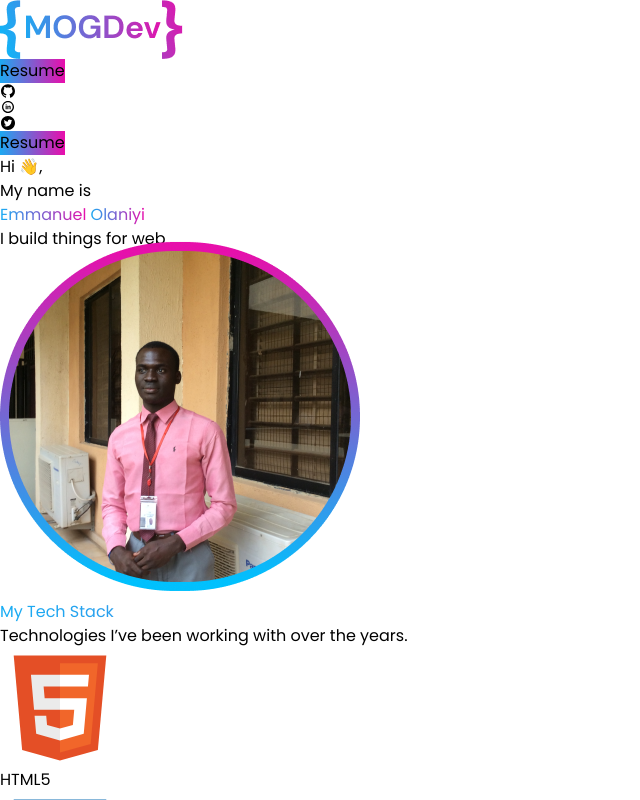
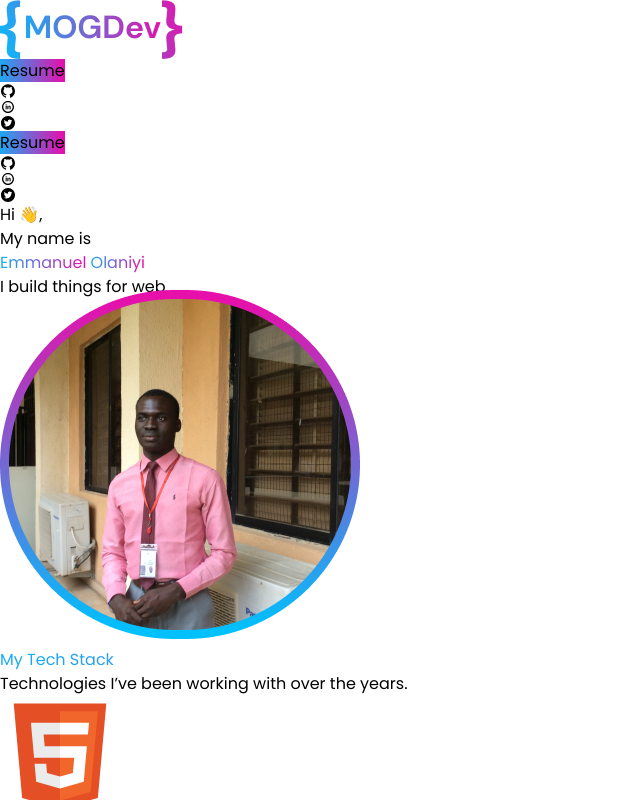
Before and after one commit to himarnoel/Portfolio, a React (Vite) app: page / in a window 1280 px wide. Shown: the top 800 px of the page, without its empty margins (0-640 px from the left). Built offline with nearby package versions, Linux system fonts and the light colour scheme.

Commit message:
download now possible

```diff
--- a/src/Components/Hero.tsx
+++ b/src/Components/Hero.tsx
@@ -1,10 +1,23 @@
 import hero from "../assets/images/hero.png";
 import "../App.css";
-
+import { AiFillGithub, AiFillTwitterCircle } from "react-icons/ai";
+import { TiSocialLinkedinCircular } from "react-icons/ti";
 const Hero = () => {
   return (
     <div>
+      {/* A flex col reverse was done */}
       <div className="min-h-[88vh] flex w-full flex-col-reverse lg:flex-row items-center justify-center lg:justify-between mt-0 lg:mt-0">
+        <div className="flex text-[#666666] gap-x-4 lg:hidden mt-4 items-center">
+          <a href="https://github.com/himarnoel">
+            <AiFillGithub className=" text-4xl md:text-6xl" />
+          </a>
+          <a href="https://www.linkedin.com/in/imanwel/">
+            <TiSocialLinkedinCircular className="text-5xl md:text-7xl" />
+          </a>
+          <a href="https://twitter.com/theMOGDev">
+            <AiFillTwitterCircle className="text-4xl md:text-7xl" />
+          </a>
+        </div>
         <div className="text-[42px] md:text-[64px] lg:text-[58px]  text-center lg:text-left font-bold text-[#42446E] mt-0 lg:mt-6">
           Hi <span className="wave">👋</span>,
           <p>
@@ -17,6 +30,7 @@ const Hero = () => {
           </p>
           I build things for web
         </div>
+
         <img
           src={hero}
           alt=""
--- a/src/Components/NavBar.tsx
+++ b/src/Components/NavBar.tsx
@@ -14,15 +14,32 @@ const NavBar = () => {
           className="object-contain w-[6rem] md:w-[10rem] lg:w-[7rem]"
         />
 
-        <button className="px-8 rounded py-2 btn text-white lg:hidden">
+        <a
+          className="md:px-8 px-4 rounded py-2 btn text-white lg:hidden"
+          download="Emmanuel Olaniyi.pdf"
+          href="../../src/assets/Resume.pdf"
+        >
           Resume
-        </button>
+        </a>
 
         <div className="hidden lg:flex gap-x-4  items-center font-medium text-[#666666] ">
-          <AiFillGithub className="text-3xl" />
-          <TiSocialLinkedinCircular className="text-3xl" />
-          <AiFillTwitterCircle className="text-3xl" />
-          <button className="px-8 rounded py-2 btn text-white">Resume</button>
+          <a href="https://github.com/himarnoel">
+            <AiFillGithub className="text-3xl" />
+          </a>
+          <a href="https://www.linkedin.com/in/imanwel/">
+            <TiSocialLinkedinCircular className="text-4xl" />
+          </a>
+          <a href="https://twitter.com/theMOGDev">
+            <AiFillTwitterCircle className="text-3xl" />
+          </a>
+
+          <a
+            className="px-8 rounded py-2 btn text-white"
+            download="Emmanuel Olaniyi.pdf"
+            href="../../src/assets/Resume.pdf"
+          >
+            Resume
+          </a>
         </div>
       </nav>
     </div>
```
Also changed, not shown: 1 other file (tests, documents, lock files or other folders).
